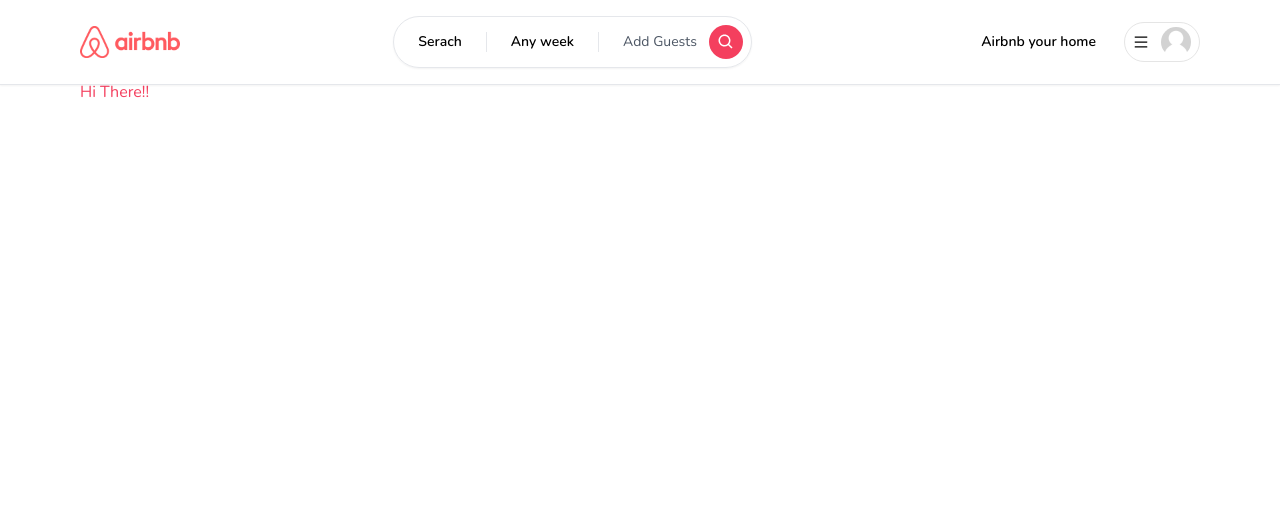
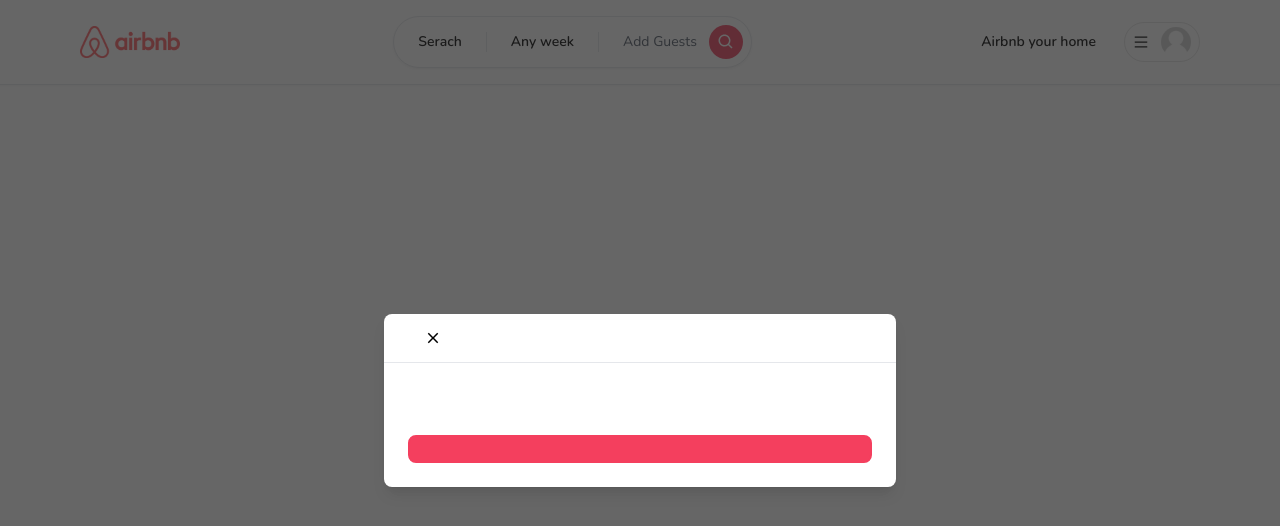
Before and after one commit to Junaid-Mohamed/airbnb, a Next.js app: page / in a window 1280 px wide. Shown: the top 526 px of the page. Built offline with nearby package versions, Linux system fonts and the light colour scheme.

Commit message:
added bsae structure for the modal

```diff
--- /dev/null
+++ b/app/components/Button.tsx
@@ -0,0 +1,58 @@
+'use client';
+
+import { IconType } from "react-icons";
+
+interface ButtonProps {
+  label: string;
+  onClick: (e: React.MouseEvent<HTMLButtonElement>) => void;
+  disabled?: boolean;
+  outline?: boolean;
+  small?: boolean;
+  icon?: IconType;
+}
+
+const Button: React.FC<ButtonProps> = ({
+  label,
+  onClick,
+  disabled,
+  outline,
+  small,
+  icon: Icon,
+}) => {
+  return (
+    <button
+      disabled={disabled}
+      onClick={onClick}
+      className={`
+        relative
+        disabled:opacity-70
+        disabled:cursor-not-allowed
+        rounded-lg
+        hover:opacity-80
+        transition
+        w-full
+        ${outline ? 'bg-white' : 'bg-rose-500'}
+        ${outline ? 'border-black' : 'border-rose-500'}
+        ${outline ? 'text-black' : 'text-white'}
+        ${small ? 'text-sm' : 'text-md'}
+        ${small ? 'py-1' : 'py-3'}
+        ${small ? 'font-light' : 'font-semibold'}
+        ${small ? 'border-[1px]' : 'border-2'}
+      `}
+    >
+      {Icon && (
+        <Icon
+          size={24}
+          className="
+            absolute
+            left-4
+            top-3
+          "
+        />
+      )}
+      {label}
+    </button>
+   );
+}
+
+export default Button;
--- /dev/null
+++ b/app/components/ClientOnly.tsx
@@ -0,0 +1,30 @@
+'use client'
+
+import { useEffect, useState } from "react"
+
+interface ClientOnlyProps {
+    children: React.ReactNode
+}
+
+
+const ClientOnly:React.FC<ClientOnlyProps> = ({children}) =>{
+
+    const [hasMounted,setHasMounted] = useState(false)
+
+    useEffect(()=>{
+        setHasMounted(true)
+    },[])
+
+    if(!hasMounted){
+        return null;
+    }
+
+    return(
+        <>
+        {children}
+        </>
+    )
+
+}
+
+export default ClientOnly;
--- /dev/null
+++ b/app/components/modals/Moda.tsx
@@ -0,0 +1,193 @@
+'use client';
+
+import { useCallback, useEffect, useState } from "react";
+import { IoMdClose } from "react-icons/io";
+
+import Button from "../Button";
+
+interface ModalProps {
+  isOpen?: boolean;
+  onClose: () => void;
+  onSubmit: () => void;
+  title?: string;
+  body?: React.ReactElement;
+  footer?: React.ReactElement;
+  actionLabel: string;
+  disabled?: boolean;
+  secondaryAction?: () => void;
+  secondaryActionLabel?: string;
+}
+
+const Modal: React.FC<ModalProps> = ({
+  isOpen,
+  onClose,
+  onSubmit,
+  title,
+  body,
+  actionLabel,
+  footer,
+  disabled,
+  secondaryAction,
+  secondaryActionLabel
+}) => {
+  const [showModal, setShowModal] = useState(isOpen);
+
+  useEffect(() => {
+    setShowModal(isOpen);
+  }, [isOpen]);
+
+  const handleClose = useCallback(() => {
+    if (disabled) {
+      return;
+    }
+
+    setShowModal(false);
+    setTimeout(() => {
+      onClose();
+    }, 300)
+  }, [onClose, disabled]);
+
+  const handleSubmit = useCallback(() => {
+    if (disabled) {
+      return;
+    }
+
+    onSubmit();
+  }, [onSubmit, disabled]);
+
+  const handleSecondaryAction = useCallback(() => {
+    if (disabled || !secondaryAction) {
+      return;
+    }
+
+    secondaryAction();
+  }, [secondaryAction, disabled]);
+
+  if (!isOpen) {
+    return null;
+  }
+
+  return (
+    <>
+      <div
+        className="
+          justify-center
+          items-center
+          flex
+          overflow-x-hidden
+          overflow-y-auto
+          fixed
+          inset-0
+          z-50
+          outline-none
+          focus:outline-none
+          bg-neutral-800/70
+        "
+      >
+        <div className="
+          relative
+          w-full
+          md:w-4/6
+          lg:w-3/6
+          xl:w-2/5
+          my-6
+          mx-auto
+          h-full
+          lg:h-auto
+          md:h-auto
+          "
+        >
+          {/*content*/}
+          <div className={`
+            translate
+            duration-300
+            h-full
+            ${showModal ? 'translate-y-0' : 'translate-y-full'}
+            ${showModal ? 'opacity-100' : 'opacity-0'}
+          `}>
+            <div className="
+              translate
+              h-full
+              lg:h-auto
+              md:h-auto
+              border-0
+              rounded-lg
+              shadow-lg
+              relative
+              flex
+              flex-col
+              w-full
+              bg-white
+              outline-none
+              focus:outline-none
+            "
+            >
+              {/*header*/}
+              <div className="
+                flex
+                items-center
+                p-6
+                rounded-t
+                justify-center
+                relative
+                border-b-[1px]
+                "
+              >
+                <button
+                  className="
+                    p-1
+                    border-0
+                    hover:opacity-70
+                    transition
+                    absolute
+                    left-9
+                  "
+                  onClick={handleClose}
+                >
+                  <IoMdClose size={18} />
+                </button>
+                <div className="text-lg font-semibold">
+                  {title}
+                </div>
+              </div>
+              {/*body*/}
+              <div className="relative p-6 flex-auto">
+                {body}
+              </div>
+              {/*footer*/}
+              <div className="flex flex-col gap-2 p-6">
+                <div
+                  className="
+                    flex
+                    flex-row
+                    items-center
+                    gap-4
+                    w-full
+                  "
+                >
+                  {secondaryAction && secondaryActionLabel && (
+                    <Button
+                      disabled={disabled}
+                      label={secondaryActionLabel}
+                      onClick={handleSecondaryAction}
+                      outline
+
+                    />
+                  )}
+                  <Button
+                    disabled={disabled}
+                    label={actionLabel}
+                    onClick={handleSubmit}
+                  />
+                </div>
+                {footer}
+              </div>
+            </div>
+          </div>
+        </div>
+      </div>
+    </>
+  );
+}
+
+export default Modal;
--- /dev/null
+++ b/app/hooks/useRegisterModal.tsx
@@ -0,0 +1,16 @@
+import {create} from 'zustand'
+
+
+interface RegisterModalStore{
+    isOpen:boolean;
+    onOpen:()=>void;
+    onClose:()=>void;
+}
+
+const useRegisterModal = create<RegisterModalStore>((set)=>({
+    isOpen:false,
+    onOpen: ()=> set({isOpen:true}),
+    onClose: ()=> set({isOpen:false})
+}))
+
+export default useRegisterModal;
--- a/app/layout.tsx
+++ b/app/layout.tsx
@@ -2,6 +2,8 @@
 import { Inter, Nunito } from "next/font/google";
 import "./globals.css";
 import Navbar from "./components/navbar/Navbar";
+import ClientOnly from "./components/ClientOnly";
+import Modal from "./components/modals/Moda";
 
 
 
@@ -22,7 +24,11 @@
   return (
     <html lang="en">
       <body className={font.className}>
+        <ClientOnly>
         <Navbar/>
+        <Modal isOpen/>
+        </ClientOnly>
+
         {children}
         </body>
     </html>
--- a/app/page.tsx
+++ b/app/page.tsx
@@ -2,6 +2,6 @@
 
 export default function Home() {
   return (
-   <div className="text-rose-500 p-20"  >Hi There!!</div>
+   <div className="text-rose-500 p-20"  ></div>
   );
 }
```
Also changed, not shown: package.json (+5 -4 lines), 1 other file (tests, documents, lock files or other folders).
